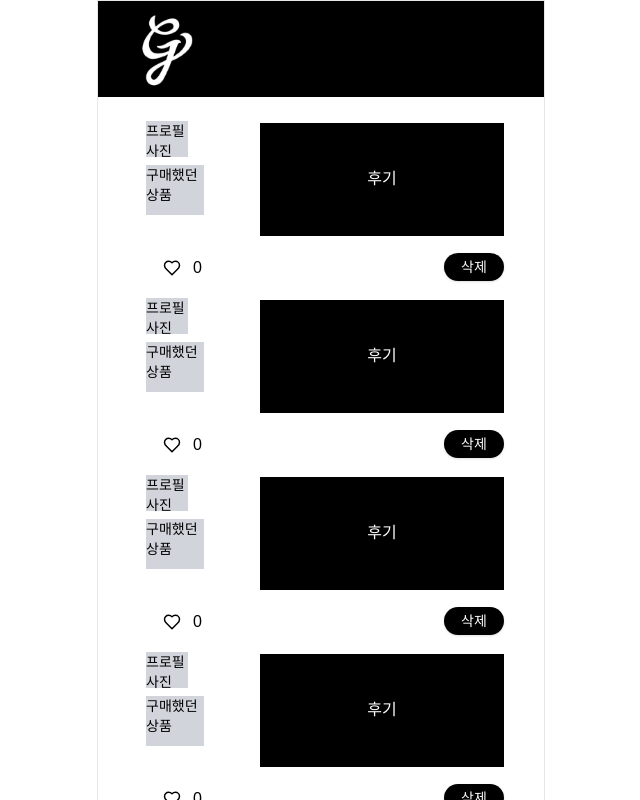
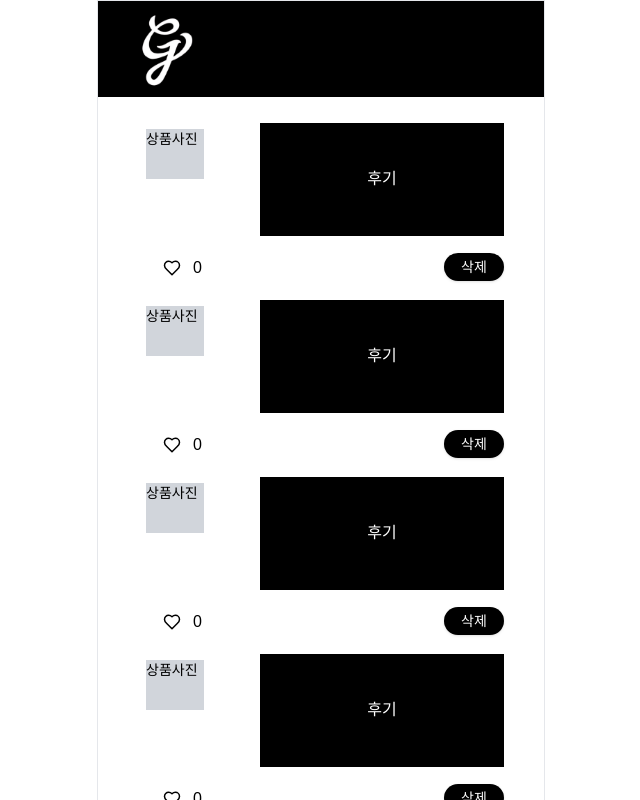
Before and after one commit to teamGrowup/fd_grow, a Next.js app in the folder src/app/admin/: page /review in a window 1280 px wide. Shown: the top 800 px of the page, without its empty margins (319-959 px from the left). Built offline with nearby package versions, Linux system fonts and the light colour scheme; no server answers.

Commit message:
styles: admin 리뷰 모니터링 페이지 변경

```diff
--- a/src/app/admin/src/components/ReviewBox.tsx
+++ b/src/app/admin/src/components/ReviewBox.tsx
@@ -33,16 +33,10 @@ const ReviewBox: React.FC<ReviewBoxProps> = ({ id }) => {
 
   return (
     <>
-      <div
-        className="w-[366px] h-[124px] bg-white flex mx-auto"
-        id={id}
-      >
+      <div className="w-[366px] h-[124px] bg-white flex mx-auto" id={id}>
         <div className="w-1/3 relative">
-          <div className="bg-gray-300 w-[42px] h-[36px] translate-x-2 translate-y-1">
-            <p className="text-black text-sm">프로필 사진</p>
-          </div>
           <div className="bg-gray-300 w-[58px] h-[50px] translate-x-2 translate-y-3">
-            <p className="text-black text-sm">구매했던 상품</p>
+            <p className="text-black text-sm">상품사진</p>
           </div>
         </div>
         <div className="bg-black w-2/3 h-[113px] relative my-auto">
```
